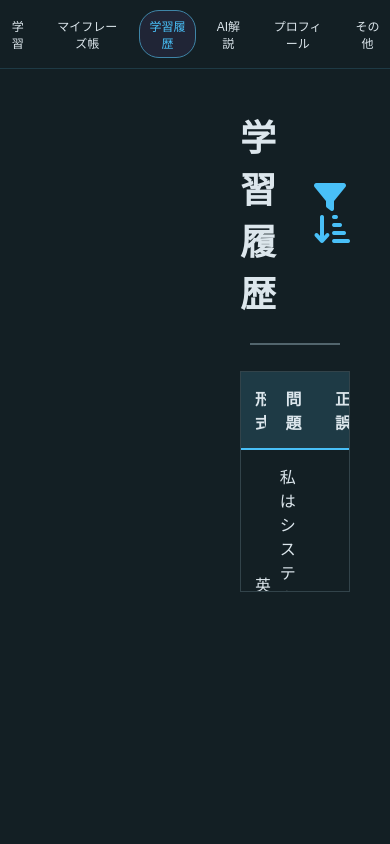
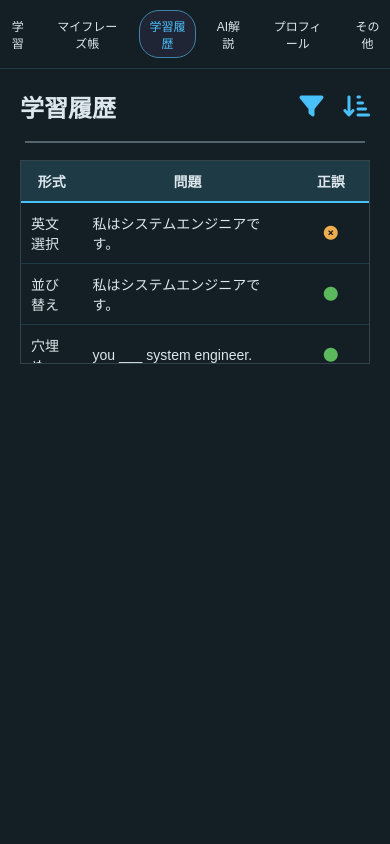
Before and after one commit to k-hasegawa1001/kotobaroots_front, a plain HTML site: page templates/learning_history.html in a window 390 px wide. Drawn offline with Linux system fonts and the light colour scheme.

Commit message:
レスポンシブ対応（楠）

```diff
--- a/css/learning_history.css
+++ b/css/learning_history.css
@@ -116,3 +116,35 @@ th:nth-child(3), td:nth-child(3) { width: 20%; text-align: center; }
 /* 正誤アイコン */
 .status.correct i { color: #5cb85c; }
 .status.incorrect i { color: #f0ad4e; }
+
+
+@media screen and (max-width: 768px) {
+    .main-content {
+        margin-left: 0;           /* サイドバーを潰すなど */
+        padding: 20px;
+        grid-template-rows: max-content auto 1fr;
+        row-gap: 12px;
+    }
+
+    .page-title {
+        font-size: 24px;          /* タイトル小さく */
+    }
+
+    .header-controls i {
+        font-size: 24px;
+        margin-left: 15px;
+    }
+
+    .divider {
+        margin: 5px;
+    }
+
+    .table-wrapper {
+        max-height: calc(50vh - var(--table-vertical-chrome));
+    }
+
+    thead th, tbody td {
+        padding: 10px;
+        font-size: 14px;          /* 文字小さく */
+    }
+}
```
